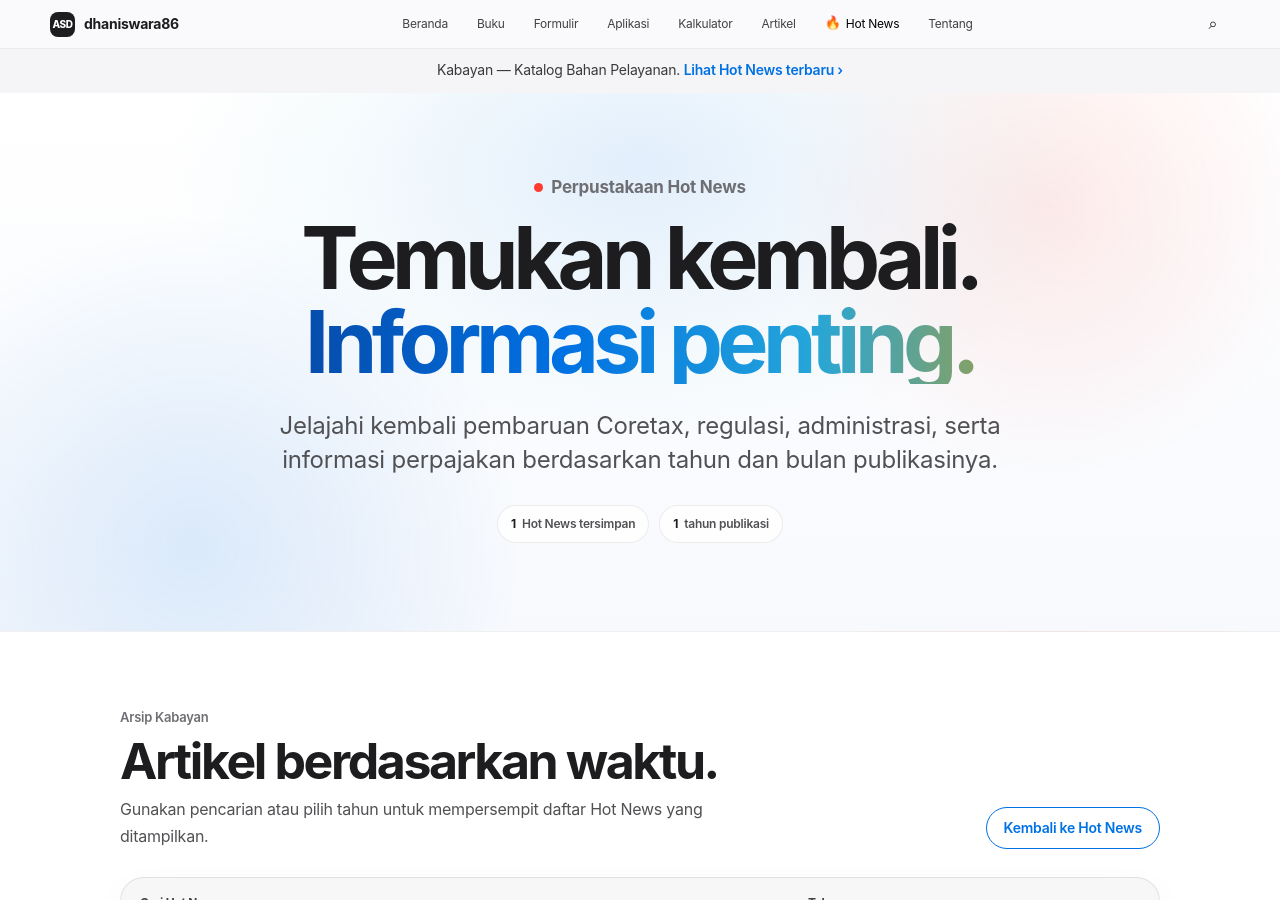
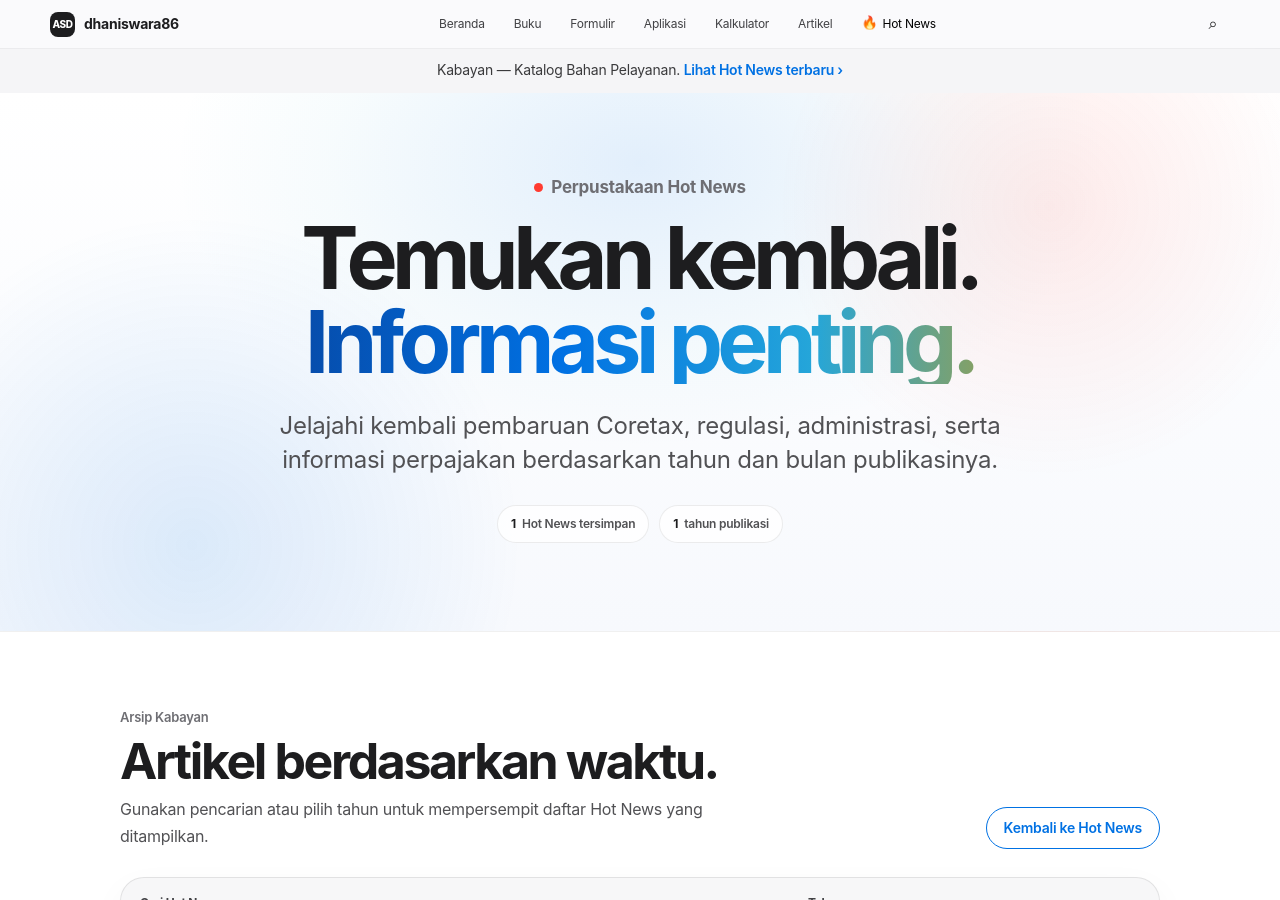
Before and after one commit to dhaniswara86/dhaniswara86.github.io, a Jekyll site: the page built from hotnews-arsip.html, in a window 1280 px wide and 900 px high. Built offline with Jekyll 4.4.1, drawn with Linux system fonts in a browser that asks for light colours.

Commit message:
Remove 'Tentang' link from hotnews-arsip.html
Removed 'Tentang' link from navigation.

```diff
--- a/hotnews-arsip.html
+++ b/hotnews-arsip.html
@@ -1435,10 +1435,6 @@ permalink: /hotnews-arsip.html
           <span>
             Hot News
           </span>
-        </a>
-
-        <a href="{{ '/tentang.html' | relative_url }}">
-          Tentang
         </a>
       </nav>
 
```
